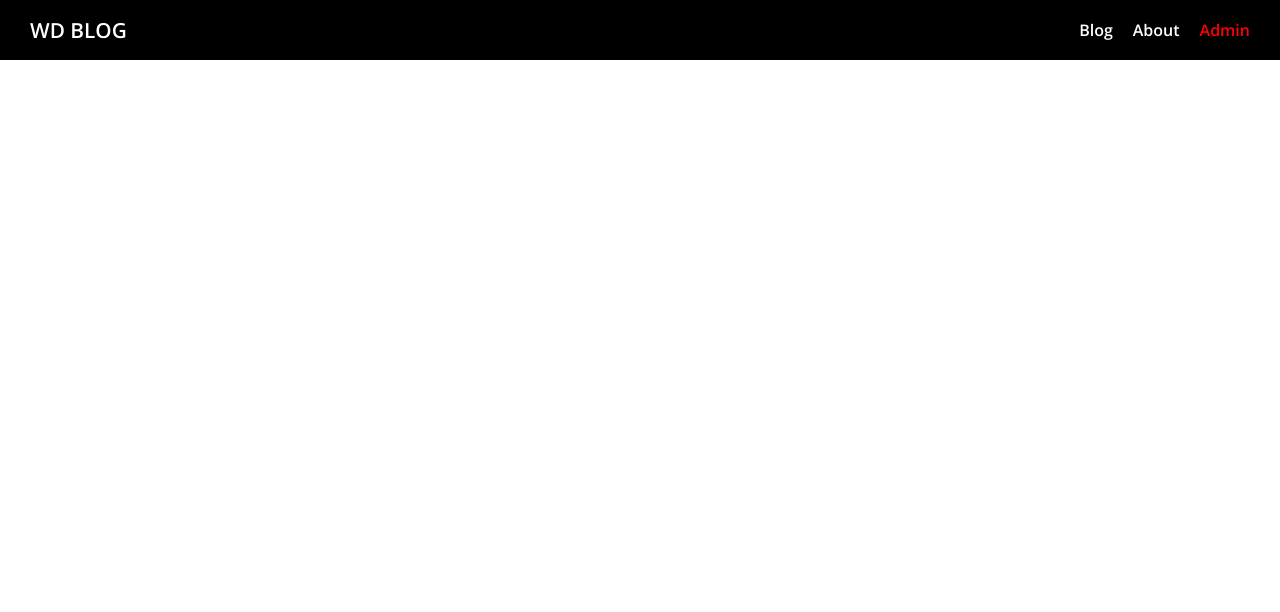
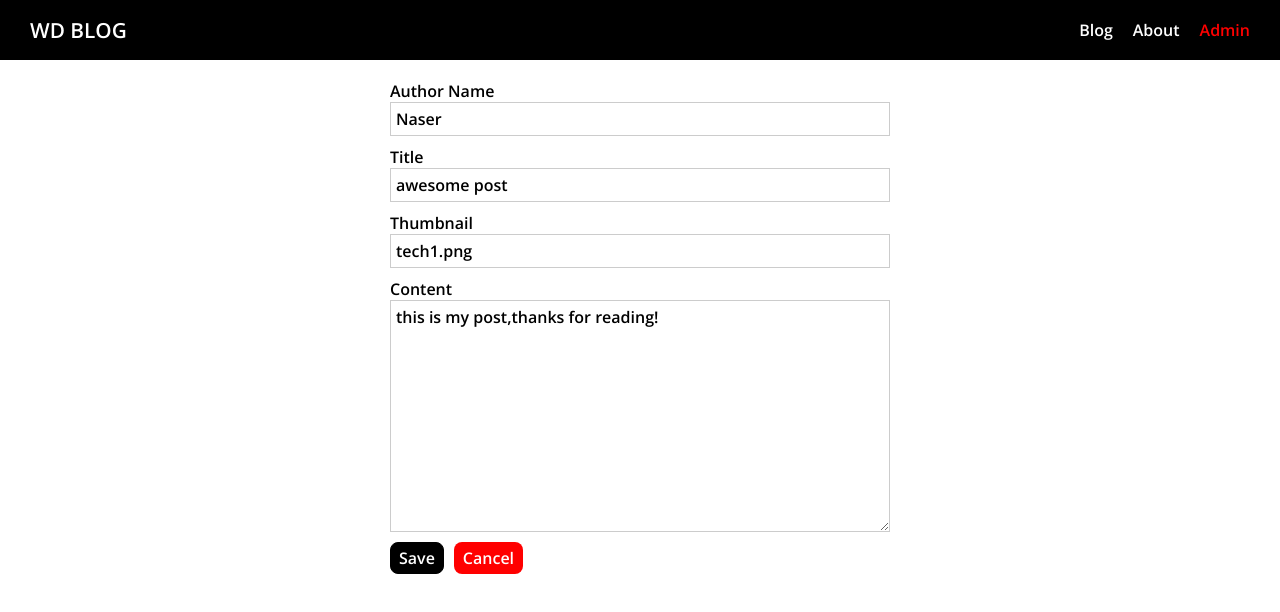
Before and after one commit to NaserAhadi/nuxt-blog, a Nuxt app: page /admin/1 in a window 1280 px wide. Shown: the top 612 px of the page. Built offline with nearby package versions, Linux system fonts and the light colour scheme.

Commit message:
5th : Create form for post id in admin page

```diff
--- a/components/Posts/PostList.vue
+++ b/components/Posts/PostList.vue
@@ -2,18 +2,21 @@
     <section class="post-list">
       <PostPreview
         id="1"
+        :is-admin="isAdmin"
         title="Post One"
         previewText="This is First post"
         thumbnail="tech1.png"
       />
       <PostPreview
         id="2"
+        :is-admin="isAdmin"
         title="Post Two"
         previewText="This is Seconde post"
         thumbnail="tech2.png"
       />
       <PostPreview
         id="3"
+        :is-admin="isAdmin"
         title="Post Three"
         previewText="This is Third post"
         thumbnail="tech3.png"
@@ -26,6 +29,12 @@ import PostPreview from "@/components/Posts/PostPreview"
 export default {
   components:{
     PostPreview
+  },
+  props:{
+    isAdmin:{
+      type:Boolean,
+      default:false
+    }
   }
 }
 </script>
--- a/components/Posts/PostPreview.vue
+++ b/components/Posts/PostPreview.vue
@@ -1,5 +1,5 @@
 <template>
-    <nuxt-link :to="'/posts/' + id">
+    <nuxt-link :to="postLink">
         <article class="post-preview">
           <div
             class="post-thumbnail"
@@ -32,12 +32,16 @@ export default {
         thumbnail:{
             type:String,
             required:true
+        },
+        isAdmin:{
+          type:Boolean,
+          required:true
         }
     },
-    data(){
-        return{
-            test:'@/assets/image/tech1.png'
-        }
+    computed:{
+      postLink(){
+        return this.isAdmin ? '/admin/' + this.id : '/posts/' + this.id
+      }
     }
 }
 </script>
@@ -49,6 +53,7 @@ export default {
   width: 90%;
   min-width: 22rem;
   margin: 1rem 0;
+  border-radius: 0.5rem;
 }
 
 .post-thumbnail {
@@ -56,6 +61,7 @@ export default {
   height: 200px;
   background-position: center;
   background-size: cover;
+  border-radius: 0.5rem 0.5rem 0 0;
 }
 
 .post-content {
--- /dev/null
+++ b/pages/admin/_postId/index.vue
@@ -0,0 +1,41 @@
+<template>
+    <div class="admin-post-page">
+        <section class="update-form">
+            <AdminPostForm :post="loadedPost"/>
+        </section>
+    </div>
+</template>
+
+<script>
+import AdminPostForm from "@/components/Admin/AdminPostForm"
+
+export default {
+    components:{
+        AdminPostForm
+    },
+    data(){
+        return{
+            loadedPost:{
+                author:"Naser",
+                title:"awesome post",
+                content:"this is my post,thanks for reading!",
+                thumbnail:"tech1.png",
+            }
+        }
+    }
+}
+</script>
+
+
+<style scoped>
+.update-form{
+    width: 90%;
+    margin: 20px auto;
+}
+
+@media (min-width: 768px) {
+    .update-form{
+        width: 500px;
+    }
+}
+</style>
--- a/pages/admin/index.vue
+++ b/pages/admin/index.vue
@@ -5,7 +5,7 @@
         </section>
         <section class="existing-posts">
             <h1>Existing Posts</h1>
-            <PostList />
+            <PostList isAdmin/>
         </section>
     </div>
 </template>
```
